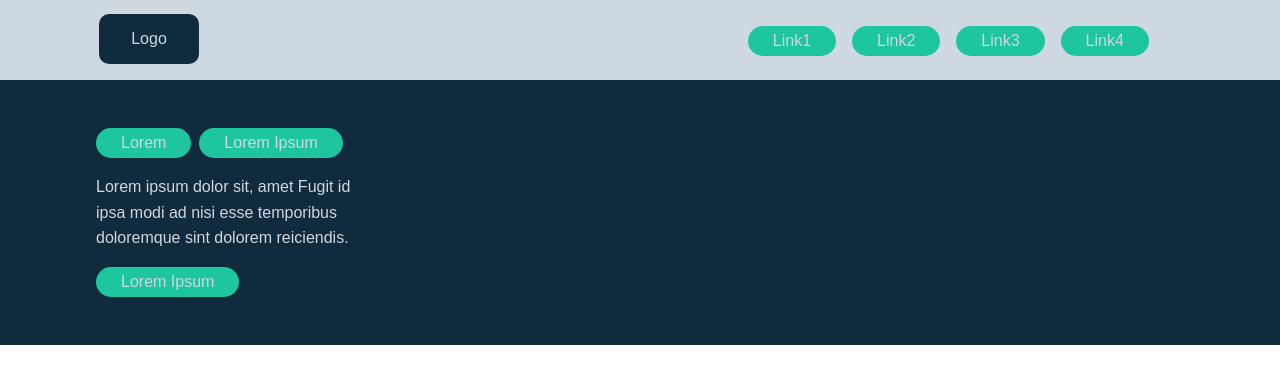
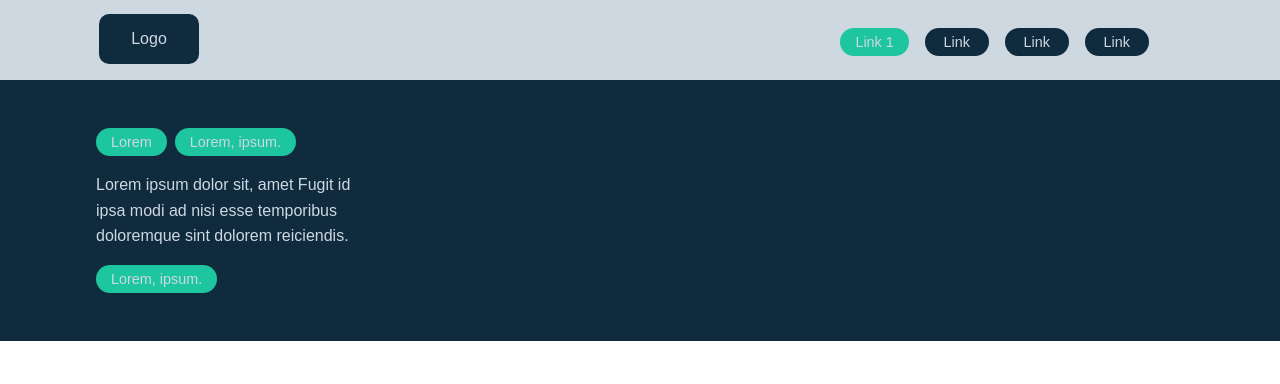
Before and after one commit to Jessica-Garcia/practicing-react, a React (Vite) app: page / in a window 1280 px wide. Shown: the top 384 px of the page. Built offline with nearby package versions, Linux system fonts and the light colour scheme.

Commit message:
refactor: test styled-components lib

```diff
--- a/index.html
+++ b/index.html
@@ -4,7 +4,7 @@
     <meta charset="UTF-8" />
     <link rel="icon" type="image/svg+xml" href="/vite.svg" />
     <meta name="viewport" content="width=device-width, initial-scale=1.0" />
-    <title>Vite + React</title>
+    <title>Practice</title>
   </head>
   <body>
     <div id="root"></div>
--- a/package.json
+++ b/package.json
@@ -10,7 +10,8 @@
   },
   "dependencies": {
     "react": "^18.2.0",
-    "react-dom": "^18.2.0"
+    "react-dom": "^18.2.0",
+    "styled-components": "^5.3.6"
   },
   "devDependencies": {
     "@types/react": "^18.0.17",
--- a/src/App.jsx
+++ b/src/App.jsx
@@ -1,6 +1,5 @@
 import { Header } from "./components/Header/Header";
 import { TopSection } from "./components/TopSection/TopSection";
-import './global.css';
 
 function App() {
 
--- a/src/components/ButtonLinks/ButtonLinks.jsx
+++ /dev/null
@@ -1,10 +0,0 @@
-import styles from './ButtonLinks.module.css';
-
-export function ButtonLinks ({content}) {
-
-    return (
-        <button className={styles.buttonLinks}>
-            <a className={styles.link}  href="#">{content}</a>
-        </button>
-    )
-}
--- a/src/components/ButtonLinks/ButtonLinks.module.css
+++ /dev/null
@@ -1,14 +0,0 @@
-.buttonLinks {
-    color: var(--gray-100);
-    background: var(--green-300);
-    border-radius: 60px;
-    padding: 6px 25px;
-    border: none;
-}
-
-.link{
-    text-decoration: none;
-    color: var(--gray-100);
-    border-radius: 20px;
-    font-size: 1rem;
-}
--- /dev/null
+++ b/src/components/ButtonLinks/ButtonLinksStyle.jsx
@@ -0,0 +1,15 @@
+import styled from 'styled-components'
+
+export const Button = styled.button `
+    background: ${props => props.blue ? '#102b3e' : '#1ec69f'};
+    border-radius: 60px;
+    min-width: 4rem;
+    max-height: 2rem;
+    text-align: center;
+    padding: 6px 15px;
+    border: none;
+    text-decoration: none;
+    color: var(--gray-100);
+    border-radius: 20px;
+    font-size: .9rem;
+`
--- a/src/components/Header/Header.jsx
+++ b/src/components/Header/Header.jsx
@@ -1,15 +1,16 @@
 import styles from '../Header/Header.module.css';
-import { ButtonLinks } from '../ButtonLinks/ButtonLinks';
+// import { ButtonLinks } from '../ButtonLinks/ButtonLinks';
+import { Button } from "../ButtonLinks/ButtonLinksStyle"
 
 export function Header () {
     return (
         <header className={styles.header}>
             <a className={styles.logo} href="#">Logo</a>
             <nav className={styles.nav}>
-                <ButtonLinks content={'Link1'} />
-                <ButtonLinks content={'Link2'} />
-                <ButtonLinks content={'Link3'} />
-                <ButtonLinks content={'Link4'} />
+                <Button as="a" href="#">Link 1</Button>
+                <Button as="a" href="#" blue>Link</Button>
+                <Button as="a" href="#" blue>Link</Button>
+                <Button as="a" href="#" blue>Link</Button>
             </nav>
         </header>
     )
--- a/src/components/TopSection/TopSection.jsx
+++ b/src/components/TopSection/TopSection.jsx
@@ -1,18 +1,18 @@
-import { ButtonLinks } from "../ButtonLinks/ButtonLinks";
+// import { ButtonLinks } from "../ButtonLinks/ButtonLinks";
 import styles from "./TopSection.module.css";
-
+import { Button } from "../ButtonLinks/ButtonLinksStyle";
 export function TopSection() {
     return (
         <section className={styles.topSection}>
             <div className={styles.container}>
                 <div className={styles.links}>
-                    <ButtonLinks content={"Lorem"}/>
-                    <ButtonLinks content={"Lorem Ipsum"}/>
+                    <Button as="a" href="#">Lorem</Button>
+                    <Button as="a" href="#">Lorem, ipsum.</Button>
                 </div>
                 <p>
                     Lorem ipsum dolor sit, amet Fugit id ipsa modi ad nisi esse temporibus doloremque sint dolorem reiciendis.
                 </p>
-                <ButtonLinks content={"Lorem Ipsum"}/>
+                <Button>Lorem, ipsum.</Button>
             </div>
         </section>
     )
--- a/src/global.css
+++ /dev/null
@@ -1,14 +0,0 @@
-:root{
-    --dark-blue: #102b3e;
-    --green-100: #8ab7b7;
-    --green-300: #1ec69f;
-    --gray-100: #cdd8e1;
-    --gray-300: #657886;
-}
-
-*{
-    padding: 0;
-    margin: 0;
-    box-sizing: border-box;
-    font-family: sans-serif;
-}
--- /dev/null
+++ b/src/globalStyle.jsx
@@ -0,0 +1,19 @@
+import { createGlobalStyle } from "styled-components";
+
+const GlobalStyle = createGlobalStyle `
+    :root{
+        --dark-blue: #102b3e;
+        --green-100: #8ab7b7;
+        --green-300: #1ec69f;
+        --gray-100: #cdd8e1;
+        --gray-300: #657886;
+    }
+
+    * {
+        padding: 0;
+        margin: 0;
+        box-sizing: border-box;
+        font-family: sans-serif;
+    }
+`
+export default GlobalStyle;
--- a/src/main.jsx
+++ b/src/main.jsx
@@ -1,9 +1,11 @@
 import React from 'react'
 import ReactDOM from 'react-dom/client'
 import App from './App'
+import GlobalStyle from './globalStyle'
 
 ReactDOM.createRoot(document.getElementById('root')).render(
   <React.StrictMode>
     <App />
+    <GlobalStyle/>
   </React.StrictMode>
 )
```
Also changed, not shown: 1 other file (tests, documents, lock files or other folders).
